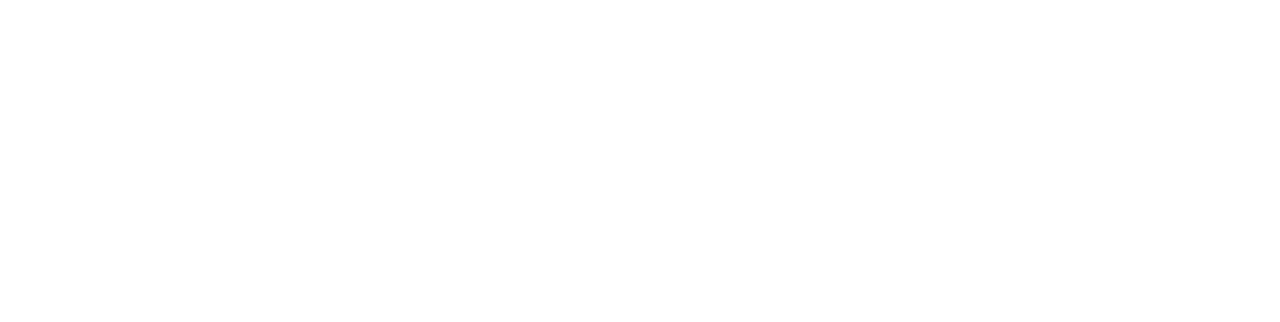
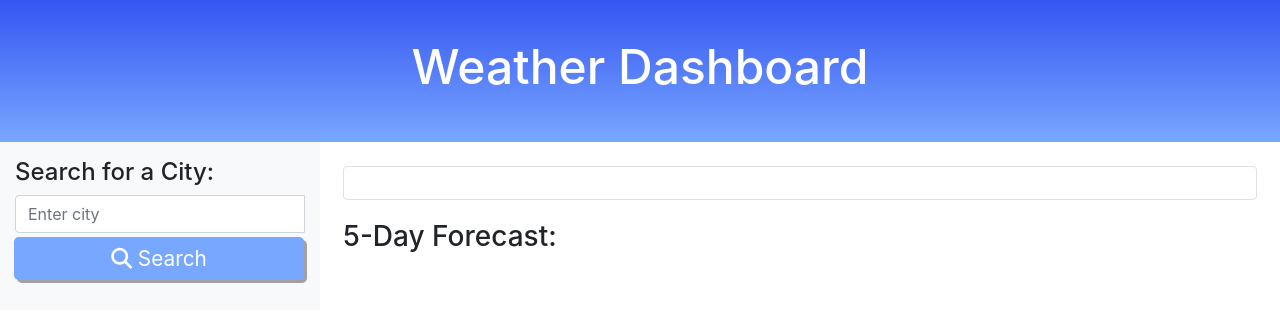
Before and after one commit to meganann201/weather-dashboard, a plain HTML site: page index.html in a window 1280 px wide. Drawn offline with nearby package versions, Linux system fonts and the light colour scheme.

Commit message:
formatted and styled HTML

```diff
--- a/assets/css/style.css
+++ b/assets/css/style.css
@@ -0,0 +1,34 @@
+.hero {
+    padding: 3% 4%;
+    background-image: linear-gradient(rgb(53, 85, 242), rgb(120, 167, 255));
+    color: white;
+    text-align: center;
+  }
+
+  .app-title {
+    font-size: 3rem;
+  }
+
+  .btn {
+    font-size: 1.3rem;
+    text-decoration:none;
+    padding: 6px 5px;
+    width: 100%;
+    display: block;
+    margin: 5px 0;
+    border-radius: .3rem;
+    color: white;
+    border: none;
+    outline: none;
+    background-color: rgb(120, 167, 255);
+    box-shadow: 3px 3px #a3a1a0;
+    transform: translate(-1px, -1px);
+  }
+
+
+
+
+.list-group {
+    padding: 0;
+    list-style: none;
+  }
--- a/index.html
+++ b/index.html
@@ -4,9 +4,75 @@
     <meta charset="UTF-8">
     <meta http-equiv="X-UA-Compatible" content="IE=edge">
     <meta name="viewport" content="width=device-width, initial-scale=1.0">
-    <title>Document</title>
+    <title>Weather Dashboard</title>
+    <link rel="stylesheet" href="https://cdn.jsdelivr.net/npm/bootstrap@4.5.3/dist/css/bootstrap.min.css"
+        integrity="sha384-TX8t27EcRE3e/ihU7zmQxVncDAy5uIKz4rEkgIXeMed4M0jlfIDPvg6uqKI2xXr2" crossorigin="anonymous">
+    <link rel="stylesheet" href="./assets/css/style.css" />
 </head>
 <body>
+    <header class="hero">
+        <h1 class="app-title">Weather Dashboard </h1>
+    </header>
 
+    <main>
+        <div class="container-fluid">
+
+
+            <div class="row">
+                <div class="col-3 bg-light pb-2 pt-3" id="searchResults">
+                    <div class="row">
+                        <div class="col-12">
+                            <h4>Search for a City:</h4>
+                        </div>
+                    </div>
+
+                    <div class="row">
+                        <div class="col-12">
+                            <div class="input-group">
+                                <input class="form-control" type="text" id="enterCity"
+                                    placeholder="Enter city"><button type="button" id="searchBtn"
+                                    class="btn btn-primary"><i class="fas fa-search"></i> Search </button>
+                            </div>
+                        </div>
+                    </div>
+
+                    <div class="row mt-3">
+                        <div class="col-12">
+
+                            <ul id="searchHistory" class="list-group">
+
+                            </ul>
+
+                        </div>
+                    </div>
+                </div>
+
+                <div id="weatherDetail" class="col-9 pb-4 pt-4">
+                    <div class="row pb-3 mr-2 ml-2">
+                        <div id="cityWeather" class="col-12 border rounded px-3 py-3">
+
+                        </div>
+                    </div>
+
+                    <div class="row pb-2 pt-1">
+                        <div class="col-12 ml-2">
+                            <h3>5-Day Forecast:</h3>
+                        </div>
+                    </div>
+
+                    <div id="forecast" class="row pl-2">
+
+                    </div>
+
+                </div>
+            </div>
+
+        </div>
+
+    </main>
+    <script src="https://kit.fontawesome.com/1d37754851.js" crossorigin="anonymous"></script>
+    <script src="https://cdn.jsdelivr.net/npm/bootstrap@4.5.3/dist/js/bootstrap.bundle.min.js"
+    integrity="sha384-ho+j7jyWK8fNQe+A12Hb8AhRq26LrZ/JpcUGGOn+Y7RsweNrtN/tE3MoK7ZeZDyx"
+    crossorigin="anonymous"></script>
 </body>
 </html>
```
